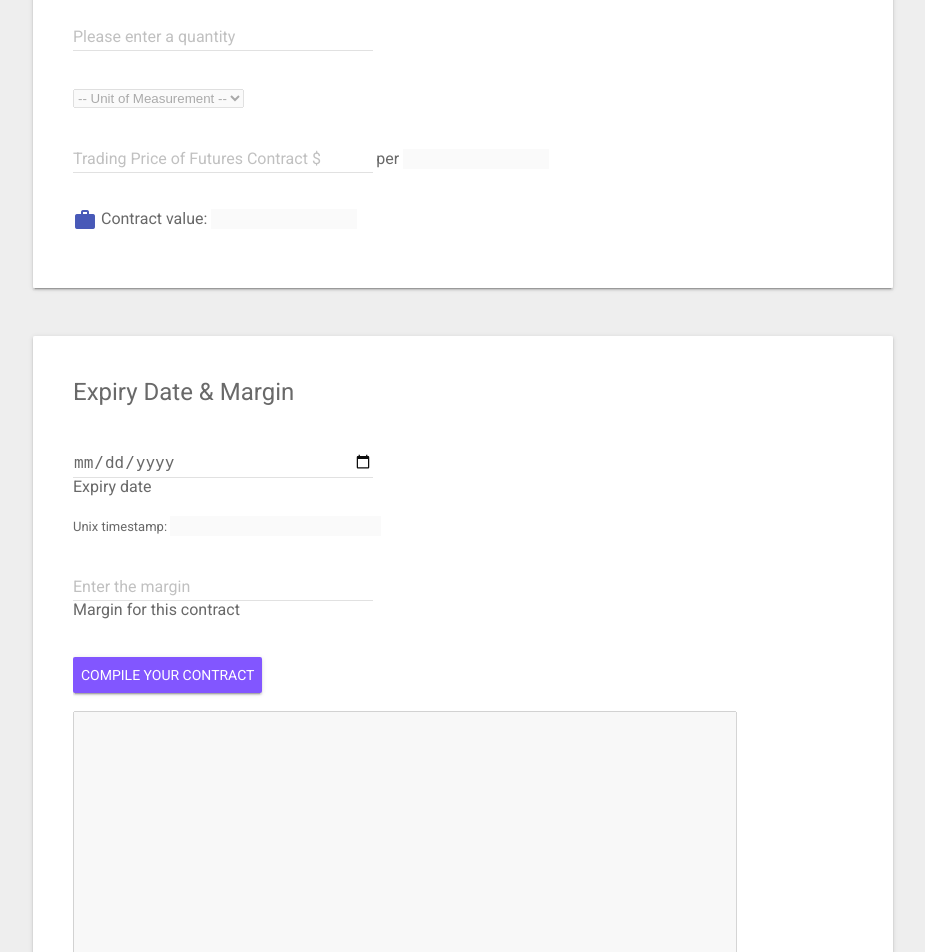
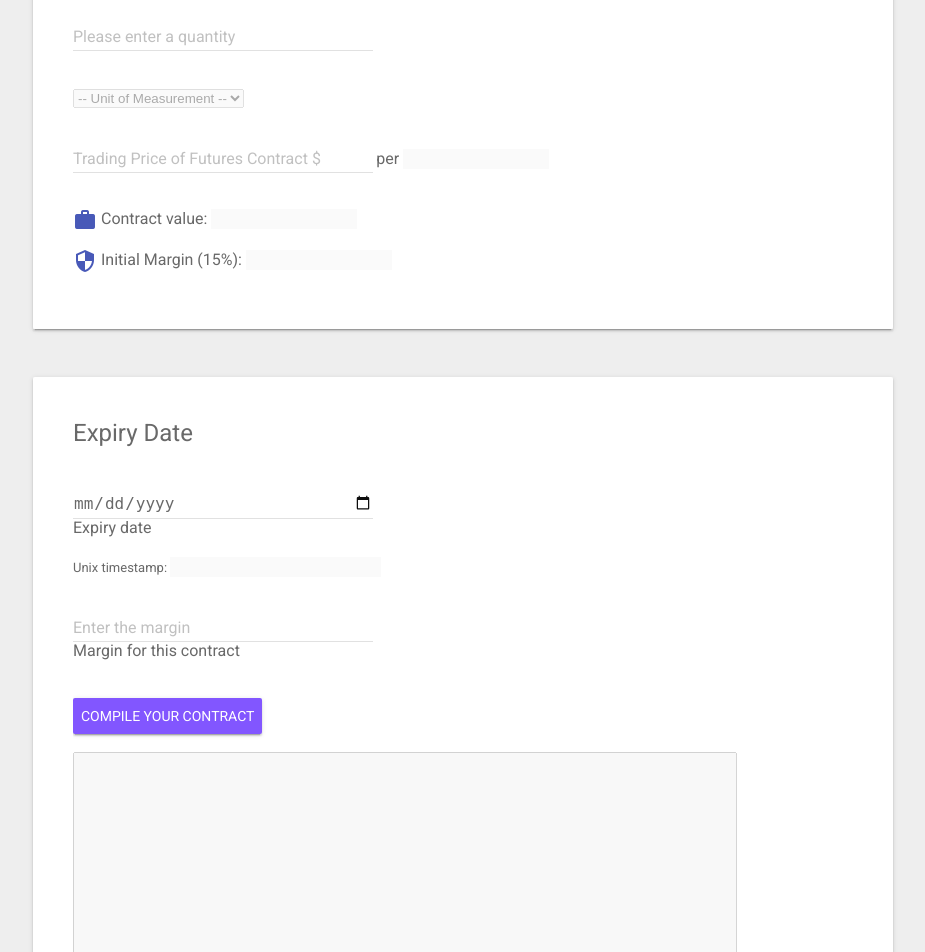
Before and after one commit to nwams/Futures-Blockchain-Contacts, a Flask app: page /futureethereum in a window 1280 px wide. Shown: the part 1027-1979 px from the top of the page, without its empty margins (177-1102 px from the left). Run offline with Flask 2, Linux system fonts and the light colour scheme; some libraries are stand-ins or nearby versions.

Commit message:
hardcode 15% margin

```diff
--- a/templates/futureethereum.html
+++ b/templates/futureethereum.html
@@ -172,7 +172,7 @@
                           </form>
                           <br>
                               <div class="mdl-textfield mdl-js-textfield mdl-textfield--floating-label">
-                                  <input class="mdl-textfield__input" type="text" pattern="-?[0-9]*(\.[0-9]+)?" id="price" step="any" onchange="updateContractValue()"/>
+                                  <input class="mdl-textfield__input" type="text" pattern="-?[0-9]*(\.[0-9]+)?" id="price" step="any" onchange="updateContractValue();updateMarginValue()"/>
                                   <label class="mdl-textfield__label" for="price">Trading Price of Futures Contract $</label>
                                   <!--span>Enter future/predetermined price</span-->
                               </div>
@@ -204,6 +204,20 @@
                                     }
                                 </script>
                             </div>
+
+                          <div>
+                                <p style="font-size:16px"><i class="material-icons indigo500">security</i> Initial Margin (15%): <input type="text" value="" id="marginValueText" size="13" style="border: 0px;" disabled/></p>
+                                <script type="text/javascript">
+                                    function updateMarginValue() {
+                                        var price = document.getElementById('price').value;
+                                        var units = document.getElementById('units').value;
+                                        var contractValue = parseFloat(price, 10) * parseInt(units, 10);
+                                        var marginValue = contractValue * 0.15
+                                        var id = 'marginValueText';
+                                        document.getElementById(id).value = '$' + marginValue.toFixed(2);
+                                    }
+                                </script>
+                            </div>
                       </div>
                     </div>
                 </section>
@@ -211,7 +225,7 @@
                 <section class="section--center mdl-grid mdl-grid--no-spacing mdl-shadow--2dp">
                     <div class="mdl-card mdl-cell mdl-cell--12-col">
                       <div class="mdl-card__supporting-text">
-                        <h4>Expiry Date & Margin</h4>
+                        <h4>Expiry Date</h4>
                               <div class="mdl-textfield mdl-js-textfield mdl-textfield--floating-label">
                                   <input class="mdl-textfield__input" type="date" pattern="-?[0-9]*(\[0-9]+)?" name="deliverydate" id="deliverydate" onchange="createTimestamp('deliverydate')"/>
                                   <label class="mdl-textfield__label" for="deliverydate"></label>
```
Also changed, not shown: static/style.css (+6 -2 lines).
